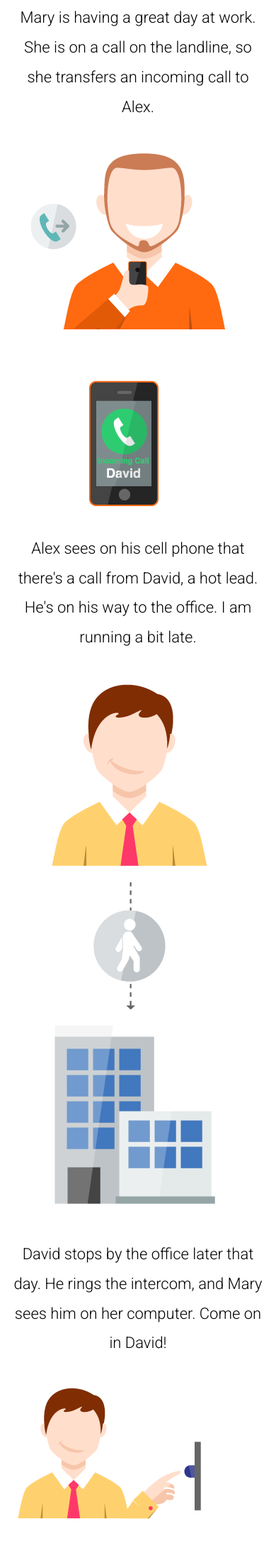
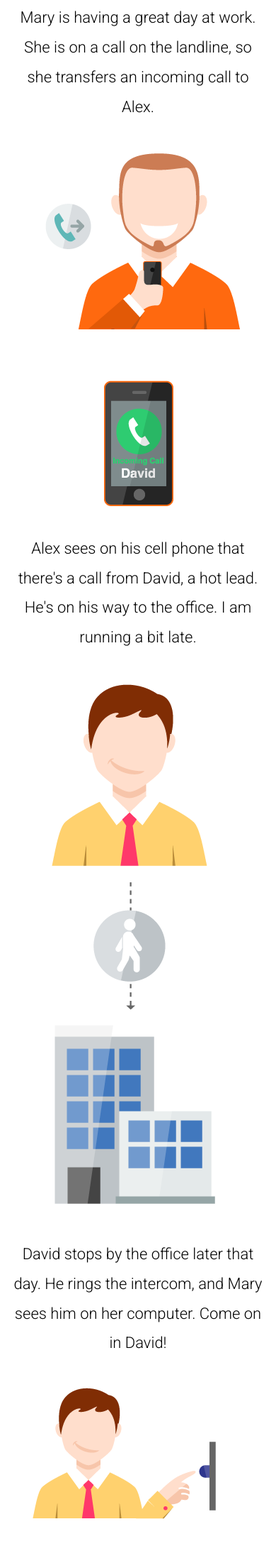
Before and after one commit to bjorncooley/jamooz, a PHP site: page /hardware-integrations.php in a window 390 px wide. Shown: the part 1743-3921 px from the top of the page at 71% size. Run offline with PHP 8.4, Linux system fonts and the light colour scheme; some libraries are stand-ins or nearby versions.

Commit message:
Tweak mobile styles on Hardware Integrations

```diff
--- a/css/custom/_base.scss
+++ b/css/custom/_base.scss
@@ -218,6 +218,11 @@ button.yellow-background {
     img {
         padding: 20px 0;
     }
+
+    img.hide-for-large-up {
+
+        margin: 0 auto;
+    }
 }
 
 #all-in-one {
--- a/css/custom/styles.css
+++ b/css/custom/styles.css
@@ -370,6 +370,8 @@ button.yellow-background {
   text-align: center; }
   #story-1 img, #story-2 img, #story-3 img, #hardware-intro img {
     padding: 20px 0; }
+  #story-1 img.hide-for-large-up, #story-2 img.hide-for-large-up, #story-3 img.hide-for-large-up, #hardware-intro img.hide-for-large-up {
+    margin: 0 auto; }
 
 #all-in-one .button-container {
   cursor: pointer; }
```
Also changed, not shown: 1 other file.
